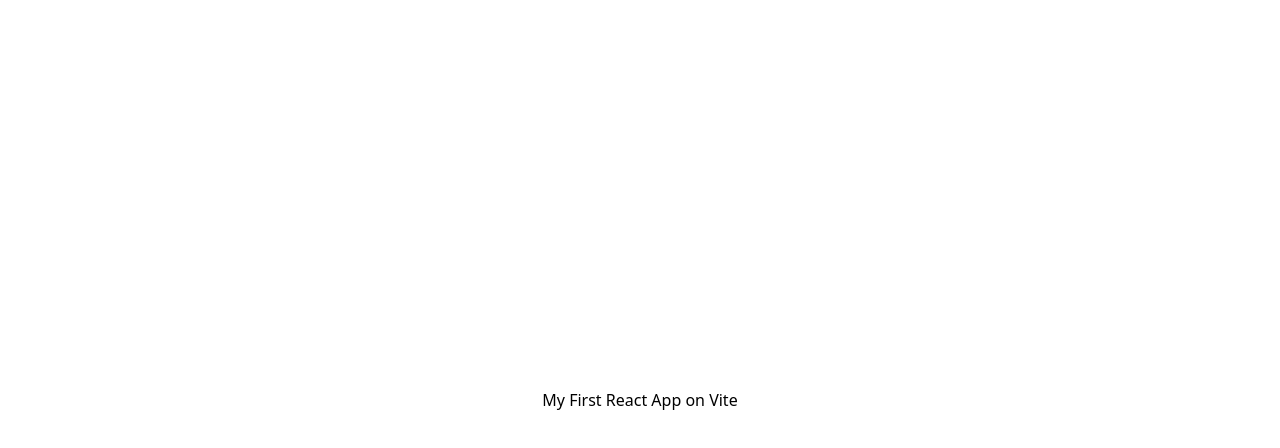
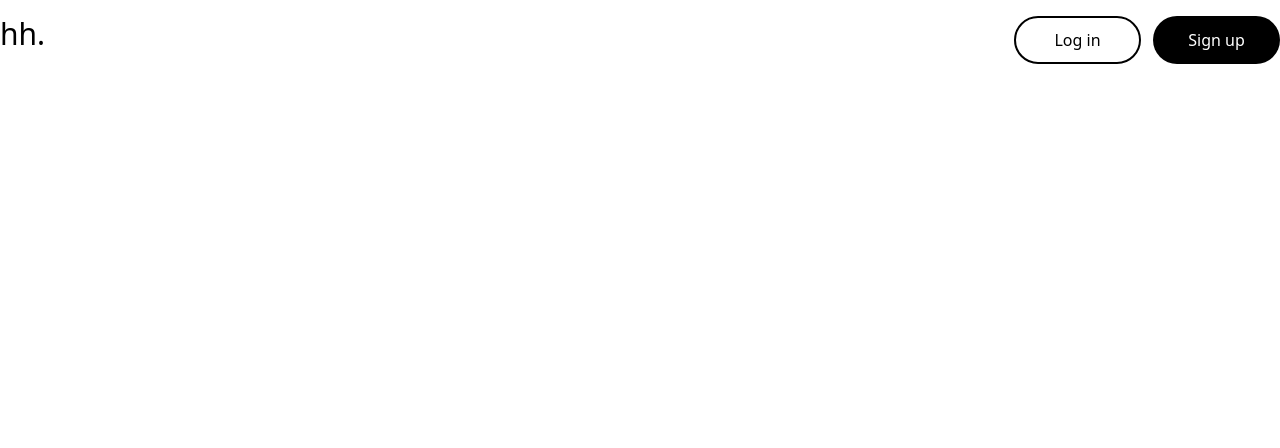
Before and after one commit to werapolJa/Werapol-Blog, a React (Vite) app: page / in a window 1280 px wide. Shown: the top 448 px of the page. Built offline with nearby package versions, Linux system fonts and the light colour scheme.

Commit message:
feat:navbar

```diff
--- a/src/App.jsx
+++ b/src/App.jsx
@@ -1,11 +1,29 @@
 import "./App.css";
+import heroimage from "./assets/heroimg.jpg";
+function Navbar() {
+  return (
+    <>
+      <nav className="max-w-7xl mx-auto h-[80px] flex items-center">
+        <div className="flex justify-between w-full">
+          <div className=" text-3xl">hh.</div>
+          <div className="flex gap-3">
+            <button className="border-black border-2 w-[127px] h-[48px] rounded-full hover:cursor-pointer">
+              Log in
+            </button>
+            <button className="w-[127px] h-[48px] rounded-full bg-black text-white hover:cursor-pointer">
+              Sign up
+            </button>
+          </div>
+        </div>
+      </nav>
+    </>
+  );
+}
 
 function App() {
   return (
     <>
-      <section className="flex justify-center items-center h-screen">
-        <h1>My First React App on Vite</h1>
-      </section>
+      <Navbar />
     </>
   );
 }
```
